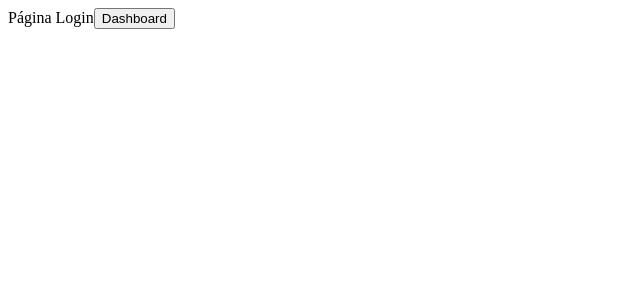
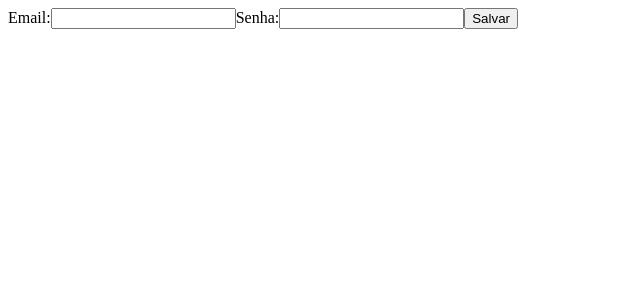
Before and after one commit to leandro2528/curso-react, a React (Create React App) app: page /entrar in a window 1280 px wide. Shown: the top 300 px of the page, without its empty margins (0-640 px from the left). Built offline with nearby package versions, Linux system fonts and the light colour scheme.

Commit message:
feat: adiciona login em formulário

```diff
--- a/src/pages/dashboard/Dashboard.tsx
+++ b/src/pages/dashboard/Dashboard.tsx
@@ -1,4 +1,4 @@
-import { Link, Navigate, useNavigate } from "react-router-dom";
+import { Link, useNavigate } from "react-router-dom";
 
 export const Dashboard = () => {
     const navigate = useNavigate();
--- a/src/pages/login/Login.tsx
+++ b/src/pages/login/Login.tsx
@@ -1,20 +1,32 @@
-import { useNavigate } from "react-router-dom";
-
+import { useState } from "react";
 
 export const Login = () => {
-    const navigate = useNavigate();
 
-    const handleClick = () => {
-        navigate('/dashboard');
-    }
+    const [email, setEmail] = useState('');
+    const [password, setPassword] = useState('');
 
+    const handleLogin = () => {
+        console.log(email);
+        console.log(password);
+  }
 
     return (
         <div>
-           Página Login
+            <form>
+                <label>
+                    <span>Email:</span>
+                    <input type="email" value={email} onChange={e => setEmail(e.target.value)} />
+                </label>
 
-           <button onClick={handleClick}>Dashboard</button>
+                <label>
+                    <span>Senha:</span>
+                    <input type="password" value={password} onChange={e => setPassword(e.target.value)} />
+                </label>
 
+                <button type="button" onClick={handleLogin}>
+                    Salvar
+                </button>
+            </form>
         </div>
     );
 }
```
